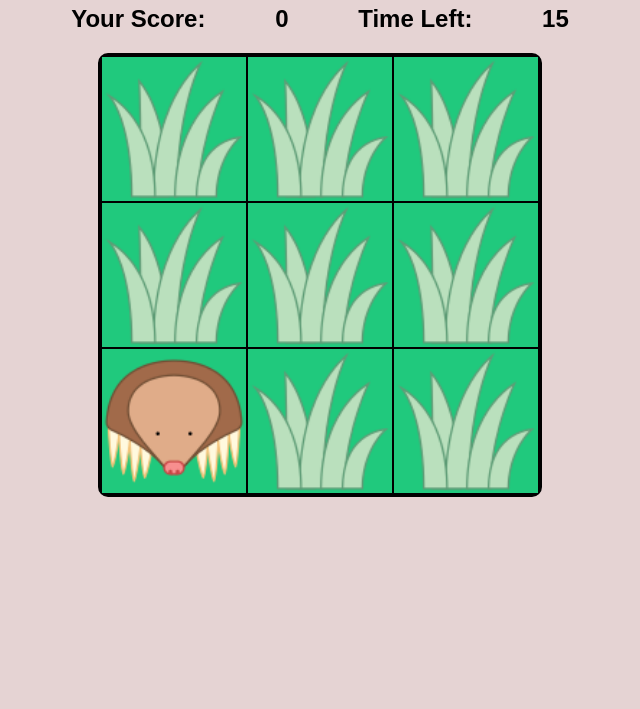
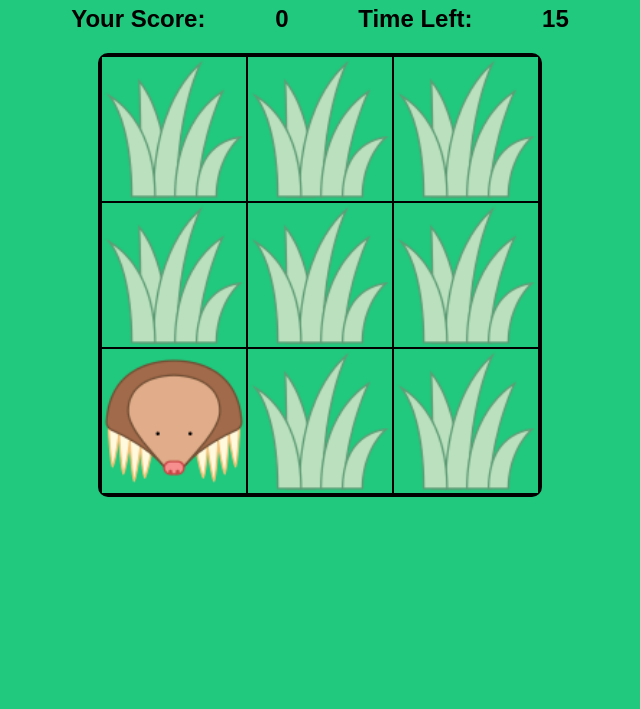
Before and after one commit to Guavalines/Whac-a-mole, a plain HTML site: page index.html in a window 1280 px wide. Shown: the part 91-800 px from the top of the page, without its empty margins (320-960 px from the left). Drawn offline with Linux system fonts and the light colour scheme.

Commit message:
updated bg color to match the green grid

```diff
--- a/styles.css
+++ b/styles.css
@@ -53,5 +53,5 @@ h1 {
 }
 
 body {
-  background-color: rgb(229, 211, 211);
+  background-color: rgb(32, 201, 125);
 }
```
